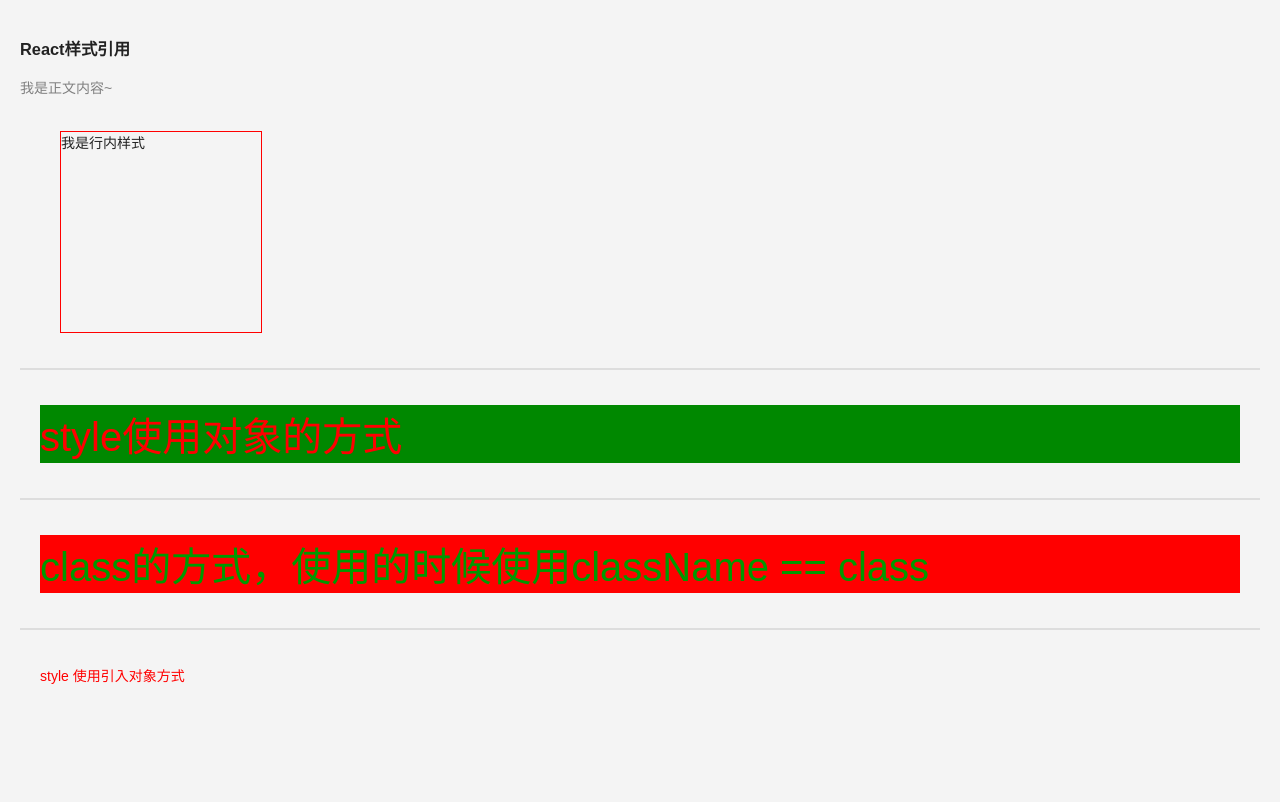
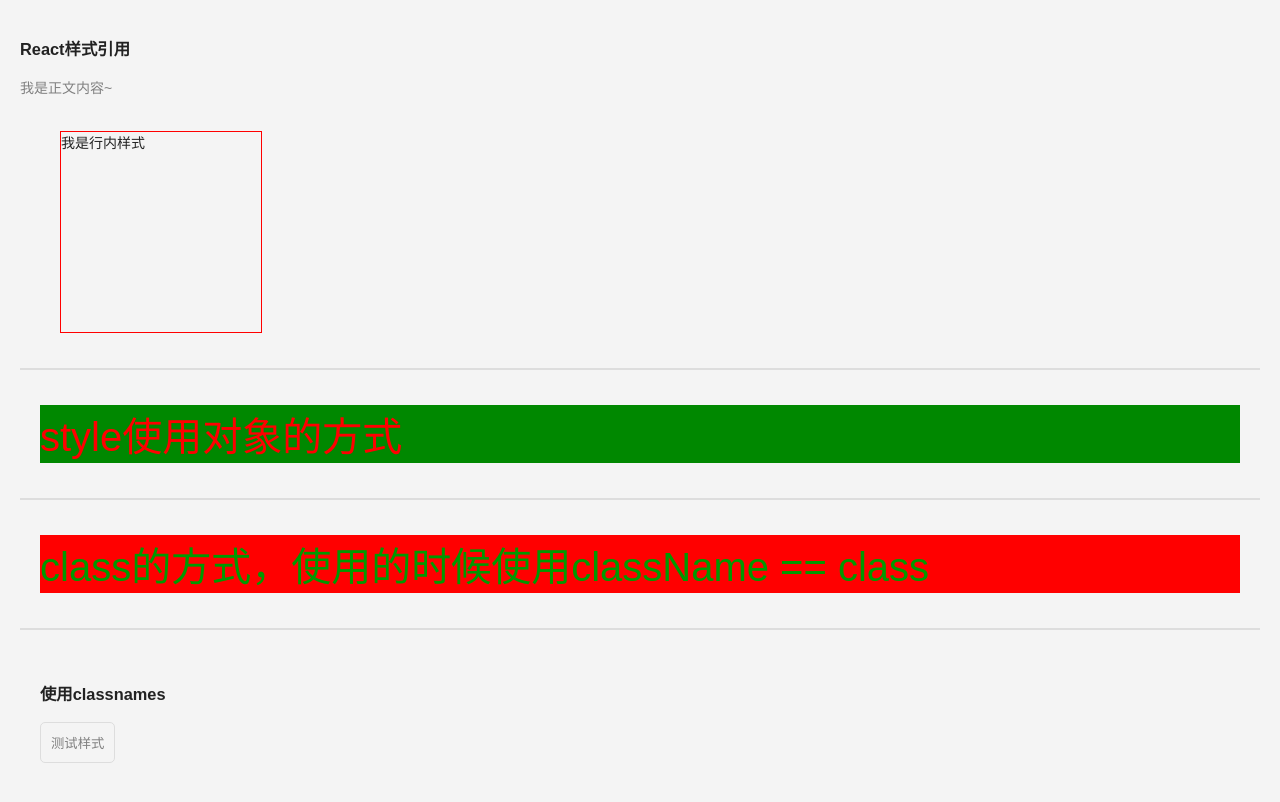
Before and after one commit to lnden/react-learning, a React (Create React App) app: page /#/ in a window 1280 px wide. Built offline with nearby package versions, Linux system fonts and the light colour scheme.

Commit message:
add styles

```diff
--- a/src/study-demo/styles/index.js
+++ b/src/study-demo/styles/index.js
@@ -1,6 +1,6 @@
 import React, { Component } from 'react'
 import './index.css'
-import classNames from 'classnames'
+import classnames from 'classnames'
 import styles from './style'
 
 
@@ -62,15 +62,23 @@ const ClassName = () =>
 
 
 // 4、使用class类名绑定多个class
-const MultipleClass = () =>
-    <section>
-        {/*<article className={`${styles.myStyle} ${value.n}`}>*/}
-            {/*多个class同时绑定，这个使用需要使用classnames插件*/}
-        {/*</article>*/}
-        <article style={styles.myStyle}>
-            style 使用引入对象方式
-        </article>
-    </section>
+class MultipleClass extends Component {
+    render() {
+        let btnClass = classnames({
+            btn:true,
+            'btn-pressed': true,
+            'btn-cover': true
+        })
+        // let btnClass = classnames('btn', 'btn-pressed','btn-cover')
+
+        return (
+            <section>
+                <h1>使用classnames</h1>
+                <button className={btnClass}>测试样式</button>
+            </section>
+        )
+    }
+}
 
 
 /**
```
Also changed, not shown: src/study-demo/styles/base.scss (added, +8 -0 lines).
